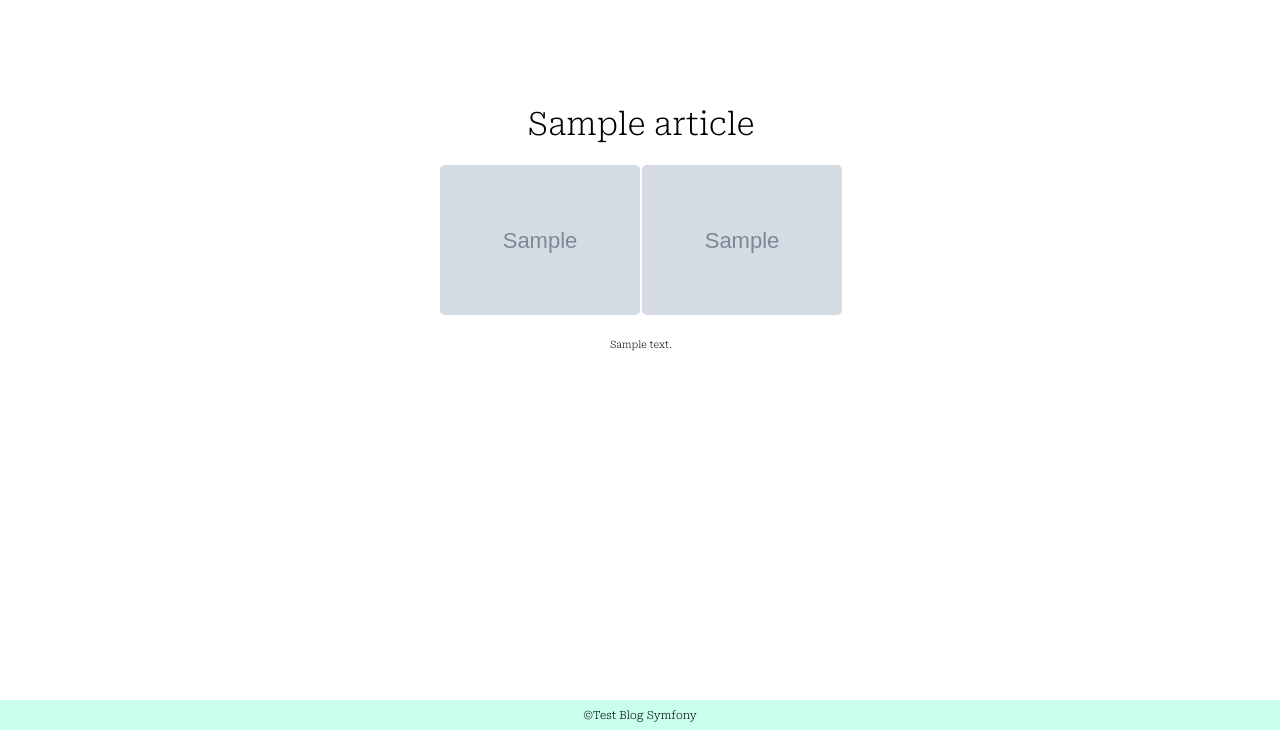
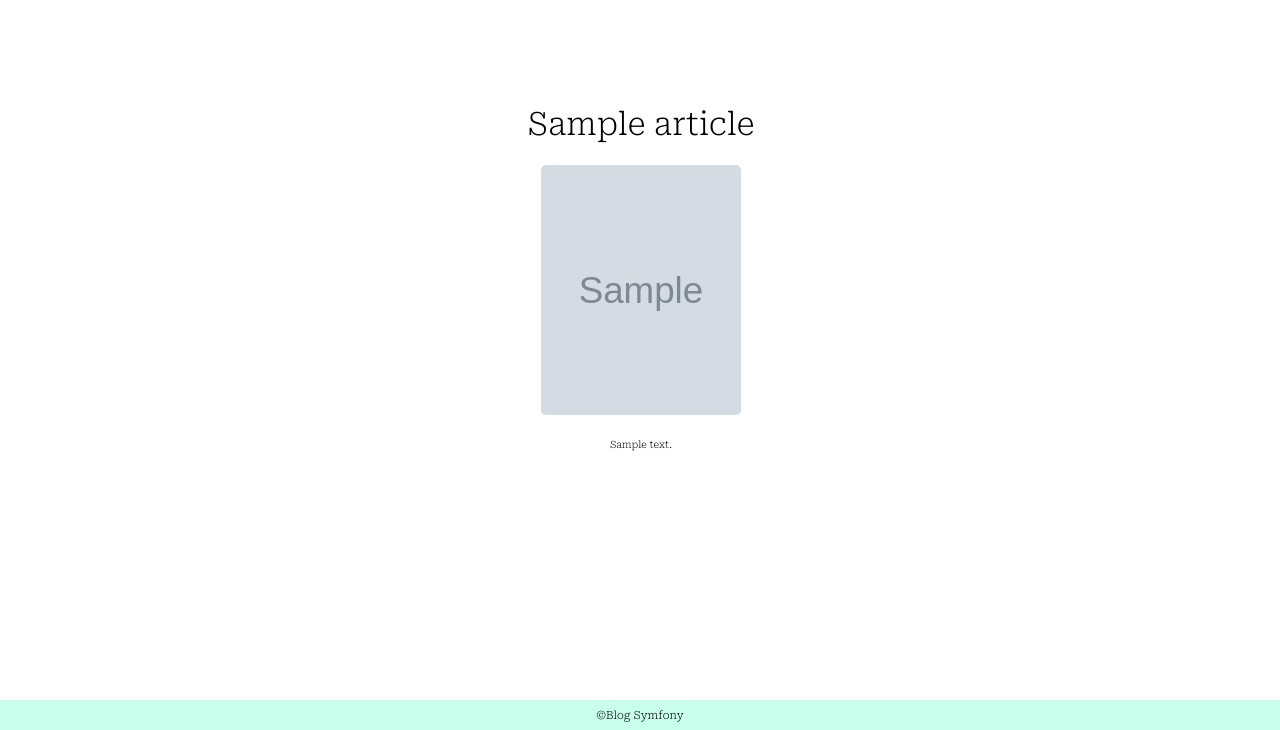
Before and after one commit to Emma-gin/BlogSymfony, a Symfony app: template templates/articles/index.html.twig in a window 1280 px wide. Shown: the part 100-830 px from the top of the page. Run offline with Twig, Linux system fonts and the light colour scheme; the template is opened without the code that fills it: most values are stand-ins (such as "Sample title", 1, 10 or a date in 2020); grey boxes marked "Sample" are stand-in pictures; some libraries are stand-ins or nearby versions.

Commit message:
mise à jour

```diff
--- a/public/css/style.css
+++ b/public/css/style.css
@@ -66,6 +66,8 @@ nav ul {
 
 /* ---home page--- */
 
+
+
 .table_home {
     width: 60%;
     margin: auto;
@@ -96,8 +98,10 @@ nav ul {
 }
 
 .container_article_home td a img {
+    height: 250px;
     width: 200px;
     border-radius: 5px;
+    object-fit: cover;
 }
 
 .title_article {
@@ -458,14 +462,14 @@ hr {
 
 /* ---footer--- */
 
-footer{
+footer {
     width: 100%;
     height: 30px;
     position: absolute;
     bottom: 0;
     background-color: rgba(127, 255, 212, 0.418);
     display: flex;
-    justify-content:center;
+    justify-content: center;
     align-items: center;
     margin-top: 10px;
     font-size: 0.7rem;
@@ -474,7 +478,6 @@ footer{
 /* ---responsive--- */
 
 @media screen and (max-width: 1200px) {
-
     header {
         height: 80px;
     }
@@ -620,7 +623,7 @@ footer{
         border: none;
         background-color: transparent;
     }
-    .btn_more_info_user{
+    .btn_more_info_user {
         margin: 0 4px;
     }
 
--- a/templates/articles/index.html.twig
+++ b/templates/articles/index.html.twig
@@ -14,8 +14,12 @@
                     </td>
                     <td>
                         <a href="{{ path('articles_show', {'id': article.id}) }}">
-                            <img src="{{ article.picture }}" alt="">
-                            <img src="{{ '/uploads/' ~ article.picture }}" alt="">
+
+                            {% if article.picture != 'https://via.placeholder.com/150' %}
+                                <img src="/uploads/{{ article.picture }}" alt="">
+                            {% else %}
+                                <img   src="{{article.picture}}" alt="">
+                            {% endif %}
                         </a>
                     </td>
                     <td class="content">
--- a/templates/base.html.twig
+++ b/templates/base.html.twig
@@ -46,7 +46,7 @@
 
         <footer>
             &copy;
-            <span>Test Blog Symfony</span>
+            <span>Blog Symfony</span>
         </footer>
     </body>
 </html>
```
Also changed, not shown: public/uploads/6267e3c79258f.jpg (added).
